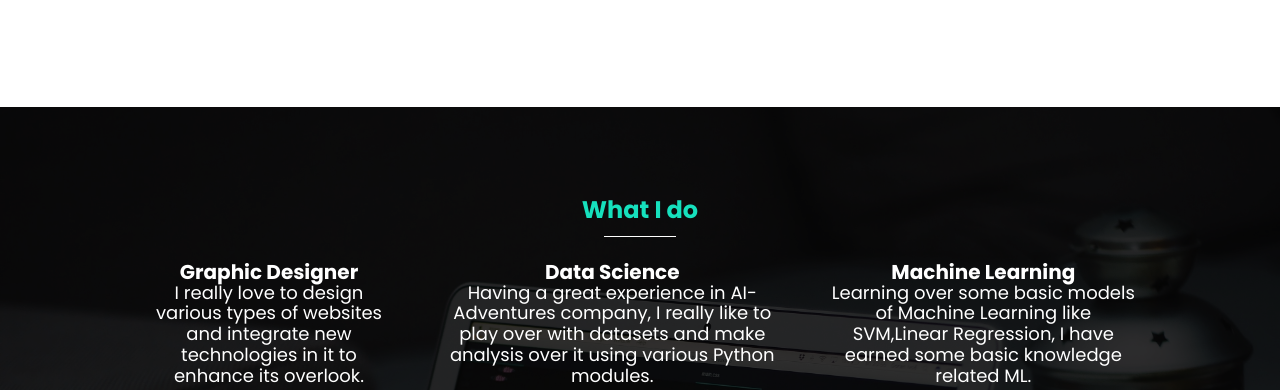
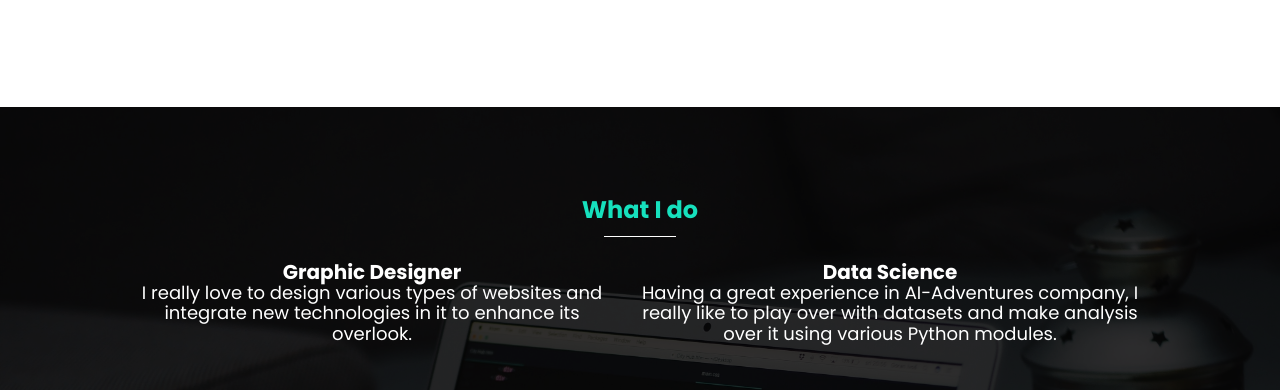
Before and after one commit to kjmutha/portfolio, a plain HTML site: page index.html in a window 1280 px wide. Shown: the part 355-745 px from the top of the page. Drawn offline with nearby package versions, Linux system fonts and the light colour scheme.

Commit message:
Update index.html

```diff
--- a/index.html
+++ b/index.html
@@ -62,10 +62,10 @@
 		</div>
 
 		<!-- service 2 closed-->
-		<div class="service">
+<!-- 		<div class="service">
 			<h3>Machine Learning</h3>
 			<p>Learning over some basic models of Machine Learning like SVM,Linear Regression, I have earned some basic knowledge related ML.</p>
-		</div>
+		</div> -->
 
 		<!-- service 3 closed-->
 	</div>
```
